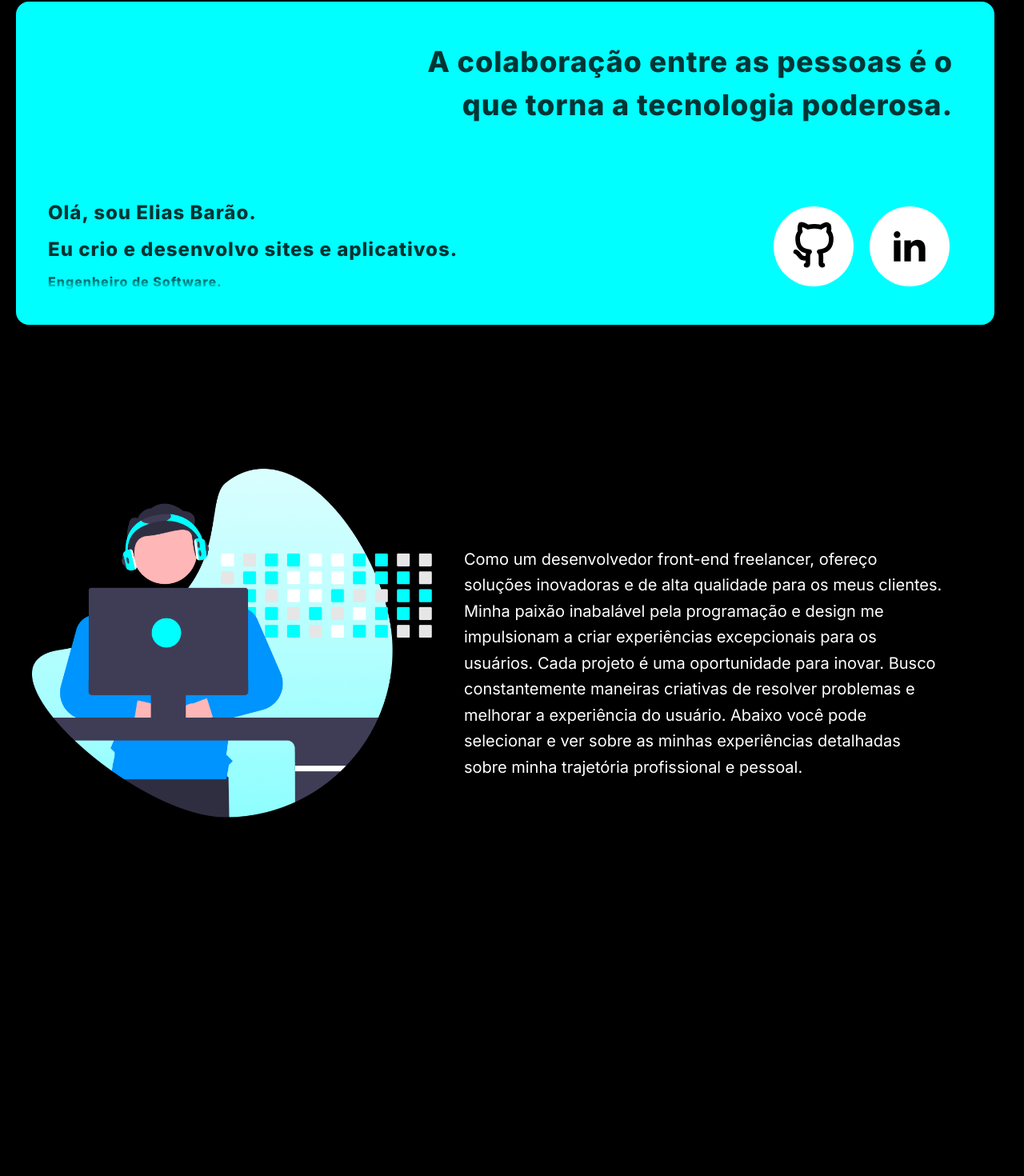
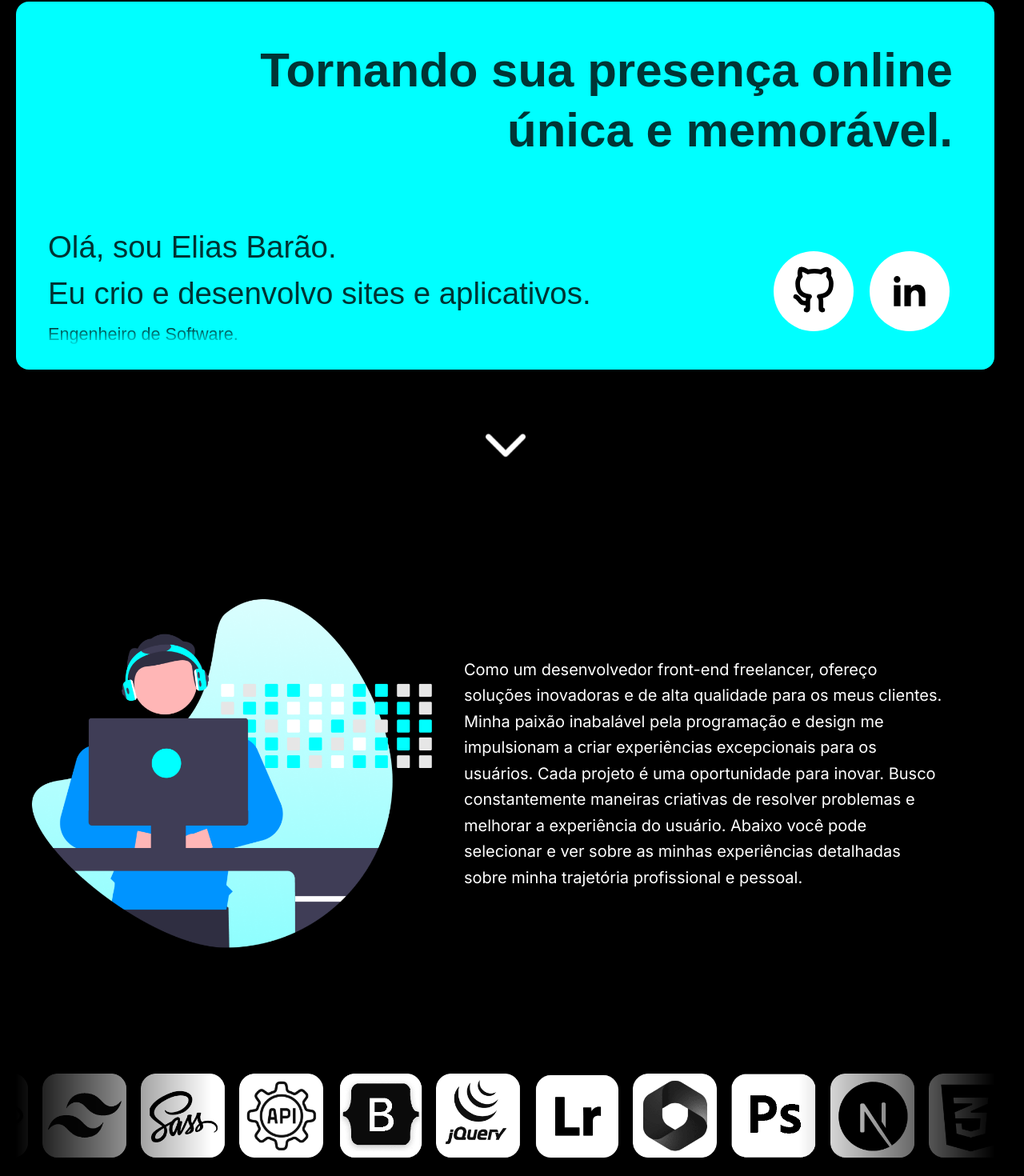
Before and after one commit to httpE2Barao/E2Barao, a Next.js app: page / in a window 1280 px wide. Shown: the part 134-1604 px from the top of the page at 80% size. Before the commit the page ends 1378 px from the top, so only its background shows below. Built offline with nearby package versions, Linux system fonts and the light colour scheme.

Commit message:
criando efeito scroll infinito nas tecnologias da home

```diff
--- a/src/app/page.tsx
+++ b/src/app/page.tsx
@@ -1,15 +1,16 @@
 import React from 'react';
 import BoxMain from "@/components/home/box-main";
 import IntroConteiner from '@/components/home/intro-main';
-// import BoxesSmall from "@/components/home/box-small-layout";
+import InfiniteScroll from '@/components/home/infinite-scroll';
 
 export default function Home() {
 
   return (
-    <main className="px-1.5 md:px-5 pb-5">
-      <section className='flex flex-col gap-32'>
+    <main className="px-1.5 md:px-5 pb-5 max-w-[3020px] mx-auto">
+      <section className='flex flex-col gap-20'>
         <BoxMain />
         <IntroConteiner />
+        <InfiniteScroll />
       </section>
     </main>
   );
--- a/src/app/styles.css
+++ b/src/app/styles.css
@@ -2,25 +2,33 @@
   text-shadow: 0px 4px 5px rgba(0, 0, 0, 0.412);
 }
 
+.main-phrase {
+  font-family: "Rubik", sans-serif;
+}
+
 .home-abt {
-  margin: 10px 0;
+  font-family: "Rubik", sans-serif;
+  font-weight: 500;
   -webkit-background-clip: text;
   color: hsla(0, 0%, 0%, 0.80);
-  letter-spacing: 1px;
 }
 
 .h-abt-0,
 .h-abt-1 {
-  font-size: 1.5rem;
+  font-size: 2.4rem;
 }
 
 .h-abt-2 {
   color: transparent;
   background-image: linear-gradient(to bottom, #000000, #00FFFF);
-  font-size: 1rem;
+  margin-top: .3em;
+  font-size: 1.35rem;
 }
 
 .flip-conteiner {
+  display: flex;
+  justify-content: center;
+  align-items: center;
   position: relative;
   height: 550px;
 }
@@ -28,11 +36,11 @@
 @media screen and (max-width: 1024px) {
   .flip-conteiner {
     transform: translateY(-8em);
-    margin-left: auto;
+    margin: 0 auto;
     width: 500px;
   }
 
-  .intro-conteiner > p {
+  .intro-conteiner>p {
     transform: translateY(-8em);
   }
 }
@@ -109,10 +117,99 @@
   }
 }
 
-.flash {
+@keyframes scrollLeft {
+  to {
+    left: -500px;
+  }
+}
+
+.infinite-scroll-item {
+  animation-name: scrollLeft;
+  animation-duration: 30s;
+  animation-timing-function: linear;
+  animation-iteration-count: infinite;
+  left: 100%;
+}
+
+.scroll-wrapper {
+  mask-image: linear-gradient(to right,
+    rgba(0, 0, 0, 0),
+    rgb(0, 0, 0) 20%,
+    rgb(0, 0, 0, 1) 80%,
+    rgba(0, 0, 0, 0)
+  );
+}
+
+/*
+  TD - Time Duration; TI - Total Items; AI - Atual Item
+  (TD / TI) * (TI - AI) * -1
+*/
+
+.scroll-item-0 {
+  animation-delay: calc((30s / 14) * (14 - 1) * -1);
+}
+
+.scroll-item-1 {
+  animation-delay: calc((30s / 14) * (14 - 2) * -1);
+}
+
+.scroll-item-2 {
+  animation-delay: calc((30s / 14) * (14 - 3) * -1);
+}
+
+.scroll-item-3 {
+  animation-delay: calc((30s / 14) * (14 - 4) * -1);
+}
+
+.scroll-item-4 {
+  animation-delay: calc((30s / 14) * (14 - 5) * -1);
+}
+
+.scroll-item-5 {
+  animation-delay: calc((30s / 14) * (14 - 6) * -1);
+}
+
+.scroll-item-6 {
+  animation-delay: calc((30s / 14) * (14 - 7) * -1);
+}
+
+.scroll-item-7 {
+  animation-delay: calc((30s / 14) * (14 - 8) * -1);
+}
+
+.scroll-item-8 {
+  animation-delay: calc((30s / 14) * (14 - 9) * -1);
+}
+
+.scroll-item-9 {
+  animation-delay: calc((30s / 14) * (14 - 10) * -1);
+}
+
+.scroll-item-10 {
+  animation-delay: calc((30s / 14) * (14 - 11) * -1);
+}
+
+.scroll-item-11 {
+  animation-delay: calc((30s / 14) * (14 - 12) * -1);
+}
+
+.scroll-item-12 {
+  animation-delay: calc((30s / 14) * (14 - 13) * -1);
+}
+
+.scroll-item-13 {
+  animation-delay: calc((30s / 14) * (14 - 14) * -1);
+}
+
+.scroll-item-14 {
+  animation-delay: calc((30s / 14) * (14 - 15) * -1);
+}
+
+
+/* .flash {
   opacity: initial;
   transition: .3s opacity;
-}
+} */
 
 .slideRight {
   animation: .75s ease-in-out toRight;
--- a/src/components/header/header.tsx
+++ b/src/components/header/header.tsx
@@ -5,7 +5,7 @@ import { MenuNav } from "./menu";
 
 export const Header = () => {
   return (
-    <header className={`relative p-5 flex items-center justify-between w-full`}>
+    <header className={`relative p-5 flex items-center justify-between max-w-[3020px] mx-auto`}>
       <a>
         <Logo />
       </a>
--- a/src/components/header/nav.tsx
+++ b/src/components/header/nav.tsx
@@ -7,7 +7,7 @@ export const Nav = () => {
   const { theme, toggleTheme, altTheme } = useTheme();
 
   return (
-    <nav className={`text-${altTheme} relative flex flex-row items-center font-medium gap-5 md:text-[90%] 2xl:text-2xl lg:mx-10 2xl:mx-20 z-40`}>
+    <nav className={`text-${altTheme} relative flex flex-row items-center font-medium gap-5 md:text-[90%] 2xl:text-2xl 2xl:mx-20 z-40`}>
 
       <OptionsNav />
 
--- a/src/components/header/options.tsx
+++ b/src/components/header/options.tsx
@@ -13,7 +13,7 @@ export const OptionsNav = (props: iOptionsNav) => {
 
   return (
     <div className={`${props.menuStyle ? 'nav-menu flex-col gap-10 m-7 ' : 'md:flex hidden'} ${isMenuActive ? 'flex' : 'hidden'}
-    font-semibold gap-5 lg:text-xl xl:gap-10
+    font-normal gap-5 lg:text-lg xl:gap-5
     `}>
       {language === 'pt-BR'
         ? pt.map((item, index) => (
--- a/src/components/home/box-main.tsx
+++ b/src/components/home/box-main.tsx
@@ -3,7 +3,7 @@ import React from "react";
 import Image from "next/image";
 import { useTheme } from "../switchers/switchers";
 import { BoxMainPhrase } from "./box-phrase";
-import ImagemIntroducao from "./intro-img";
+import ArrowToDown from "./down-arrow";
 
 export default function BoxMain() {
   const { language, theme } = useTheme();
@@ -36,7 +36,7 @@ export default function BoxMain() {
         <div className="flex max-md:flex-col justify-between mt-auto font-extrabold pr-4">
           <span>
             {languageData.map((text, index) => (
-              <p key={index} className={`home-abt h-abt-${index} block slideRightSlow`}>
+              <p key={index} className={`home-abt h-abt-${index} block slideRightSlow w-[60vw]`}>
                 {text}
                 {index !== languageData.length - 1 && <br />}
               </p>
@@ -44,7 +44,7 @@ export default function BoxMain() {
           </span>
 
           {/* Social Buttons */}
-          <span className="flex flex-row-reverse gap-5 hover:cursor-pointer mt-auto ml-auto py-5 max-md:absolute max-md:translate-y-[150px]">
+          <span className="flex flex-row-reverse w-[95%] lg:gap-5 hover:cursor-pointer mt-auto ml-auto py-5 max-md:absolute max-md:justify-between max-md:translate-y-[150px] overflow-hidden">
             <div
               className="invert-color-hover min-w-16 bg-white rounded-full px-5 max-sm:w-16 lg:w-[100px] lg:h-[100px] flex items-center"
               onClick={() => window.open('https://www.linkedin.com/in/e2barao/', '_blank')}>
@@ -70,7 +70,7 @@ export default function BoxMain() {
           </span>
         </div>
       </article>
-
+      <ArrowToDown />
     </>
   );
 }
--- a/src/components/home/box-phrase.tsx
+++ b/src/components/home/box-phrase.tsx
@@ -1,16 +1,14 @@
 export const BoxMainPhrase = ({language}: {language:string}) => {
 
-  const phraseMainPT = 'A colaboração entre as pessoas é o que torna a tecnologia poderosa.';
+  const phraseMainPT = 'Tornando sua presença online única e memorável.';
   const phraseMainEN = 'Collaboration among people is what makes technology powerful.';
 
   return (
-    <h1 className="slideRight pt-5 px-3 ml-auto max-w-[20em] flex flex-col gap-10 justify-between text-[1.77em] text-[#000000ca] tracking-wide font-extrabold sm:text-4xl 2k:text-4xl 2xl:text-4xl 4k:text-6xl w-full">
-
-      <span className="text-right leading-normal">
-        {language === 'pt-BR' ? phraseMainPT : phraseMainEN}
+    <h1 className="slideRight pt-5 px-3 ml-auto max-w-[15em] flex flex-col gap-10 justify-between text-5xl text-[#000000ca] font-bold md:text-6xl 2k:text-6xl 2xl:text-6xl 4k:text-7xl w-full">
+      <span className="main-phrase text-center md:text-right max-md:py-10 leading-tight">
+          {language === 'pt-BR' ? phraseMainPT : phraseMainEN}
         <br/>
       </span>
-
     </h1>
   )
 }
--- /dev/null
+++ b/src/components/home/down-arrow.tsx
@@ -0,0 +1,29 @@
+"use client";
+import Image from "next/image";
+import { useTheme } from "../switchers/switchers";
+
+const ArrowToDown = () => {
+    const { language, theme } = useTheme();
+    const handleClick = (targetId: string) => {
+        smoothScroll(targetId);
+    };
+    const smoothScroll = (targetId: string) => {
+        const targetElement = document.querySelector(targetId);
+        if (targetElement) {
+            targetElement.scrollIntoView({
+                behavior: "smooth",
+            });
+        } else {
+            console.error(`Element with ID ${targetId} not found`);
+        }
+    };
+    return (
+        <>
+            <Image src='/images/icon-down-arrow.png' alt="seta pra baixo" width={50} height={50}
+                className={`${theme === 'dark' && 'invert-color'} seta-animation mx-auto hover:cursor-pointer`}
+                onClick={() => { handleClick('#intro') }} />
+        </>
+    )
+}
+
+export default ArrowToDown;
--- /dev/null
+++ b/src/components/home/infinite-scroll.tsx
@@ -0,0 +1,38 @@
+const InfiniteScroll = () => {
+
+    // Sempre que adicionar novos items, favor atualizados também no CSS
+
+    const listaDeItens = [
+        { src: "/images/img-html.png", alt: "HTML" },
+        { src: "/images/img-css.png", alt: "CSS" },
+        { src: "/images/img-javascript.png", alt: "JavaScript" },
+        { src: "/images/img-figma.png", alt: "Figma" },
+        { src: "/images/img-github.png", alt: "Github" },
+        { src: "/images/img-react.png", alt: "React"},
+        { src: "/images/img-tailwind.png", alt: "Tailwind" },
+        { src: "/images/img-sass.png", alt: "Sass" },
+        { src: "/images/img-api.png", alt: "Api" },
+        { src: "/images/img-bootstrap.png", alt: "Bootstrap" },
+        { src: "/images/img-jquery.png", alt: "JQuery" },
+        { src: "/images/img-lightroom.png", alt: "Lightroom" },
+        { src: "/images/img-microsoft365.png", alt: "Microsoft 365" },
+        { src: "/images/img-photoshop.png", alt: "Photoshop CS6" },
+        { src: "/images/img-nextjs.png", alt: "NextJS" },
+    ];
+
+    const itemProps = "infinite-scroll-item absolute text-white rounded w-32 h-32";
+
+    return (
+        <section className="scroll-wrapper relative h-32 w-full mx-auto overflow-hidden">
+            {listaDeItens.map((item, index) => {
+                return (
+                    <div key={index} className={`${itemProps} scroll-item-${index}`}>
+                        <img src={item.src} alt={item.alt} className="w-28 h-28" />
+                    </div>
+                );
+            })}
+        </section>
+    );
+};
+
+export default InfiniteScroll;
--- a/src/components/home/intro-img.tsx
+++ b/src/components/home/intro-img.tsx
@@ -6,7 +6,7 @@ const ImagemIntroducao = () => {
 
     return (
         <span className={'flip-conteiner'}>
-            <div className={'flip max-lg:right-0'}>
+            <div className={'flip mx-auto'}>
                 <div className="frente">
 
                 </div>
--- a/src/components/home/intro-main.tsx
+++ b/src/components/home/intro-main.tsx
@@ -2,7 +2,7 @@ import ImagemIntroducao from "./intro-img"
 
 const IntroConteiner = () => {
     return (
-        <article className="intro-conteiner flex flex-row max-lg:flex-col text-white p-5">
+        <article id="intro" className="intro-conteiner flex flex-row max-lg:flex-col text-white p-5">
             <ImagemIntroducao />
             <p className="p-10 self-center text-xl leading-relaxed max-lg:translate-y-20">
                 Como um desenvolvedor front-end freelancer, ofereço soluções inovadoras e de alta qualidade para os meus clientes. Minha paixão inabalável pela programação e design me impulsionam a criar experiências excepcionais para os usuários. Cada projeto é uma oportunidade para inovar. Busco constantemente maneiras criativas de resolver problemas e melhorar a experiência do usuário. Abaixo você pode selecionar e ver sobre as minhas experiências detalhadas sobre minha trajetória profissional e pessoal.
```
